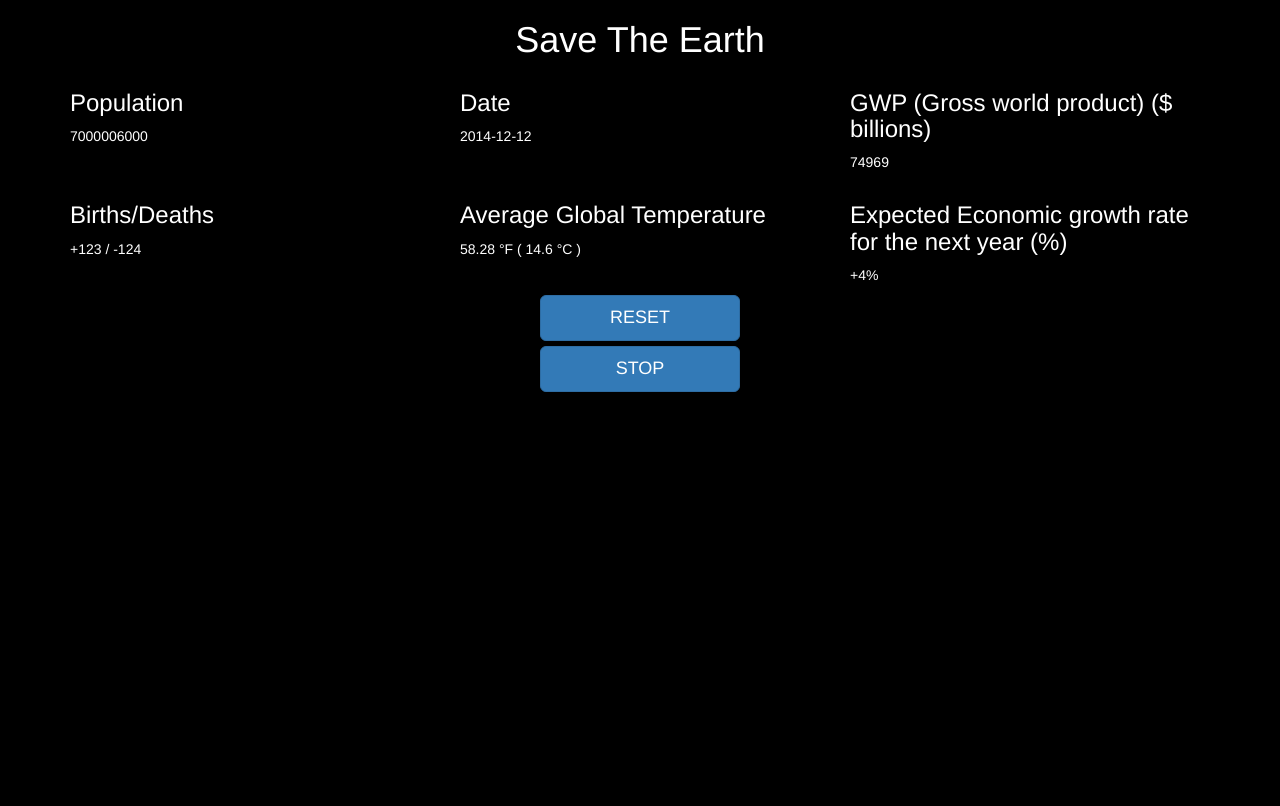
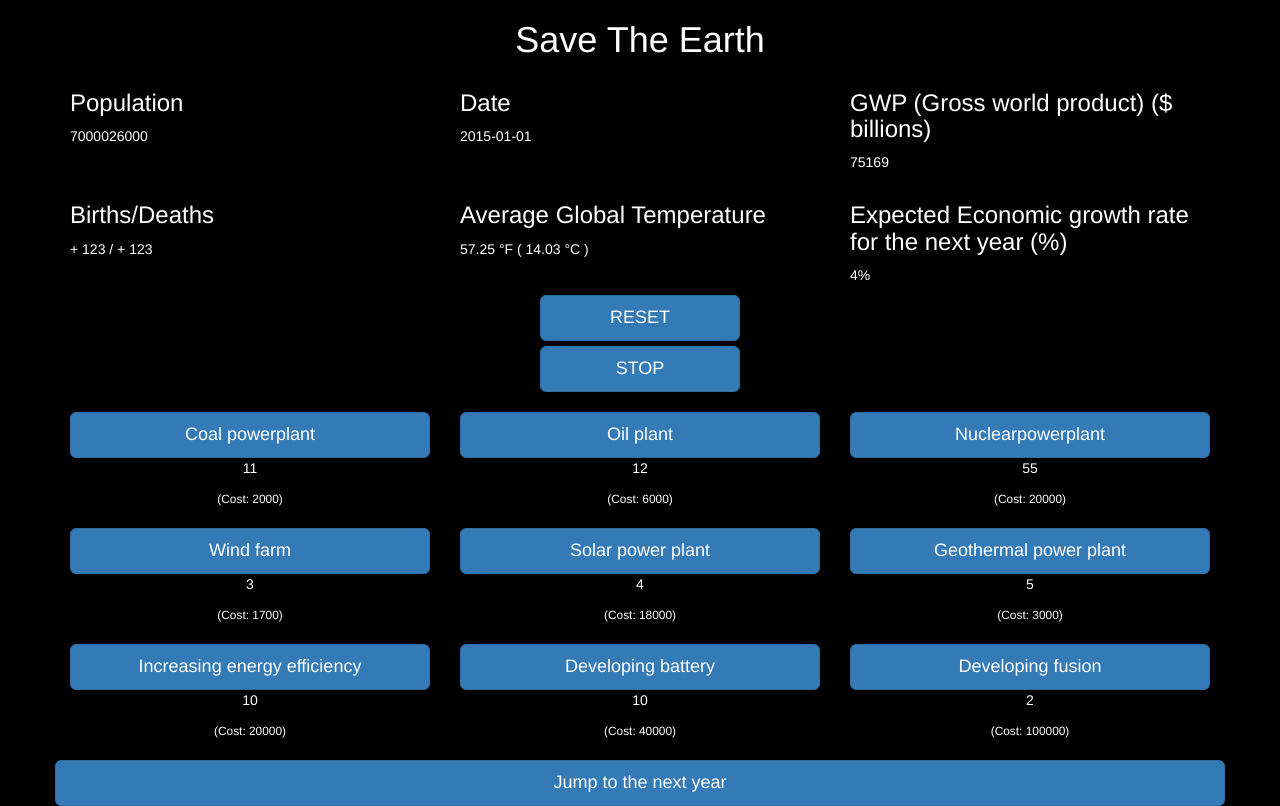
Before and after one commit to takacspal/HACKATHON_LIVE_REPO, a PHP site: page /indexevo.php in a window 1280 px wide. Before the commit the page ends 392 px from the top, so only its background shows below. Run offline with PHP 8.4, Linux system fonts and the light colour scheme.

Commit message:
Work in progress page

```diff
--- a/db/ajaxevo.php
+++ b/db/ajaxevo.php
@@ -1,101 +1,58 @@
 <?php
     session_start();
 
-        $onesec = 60*60*24;
+        require_once("earthmodel.class.php");
 
-        $population = 7000000000;
-        $populationchange = 1000;
+        $arr = array();
+        $arr["onesec"] = 60*60*24; //60*60*24
+        $arr["population"] = 7000000000;
+        $arr["populationchange"] = 1000;
+        $arr["gwp"] = 74909;
+        $arr["gwpchange"] = 10;
+        $arr["births"] = 123;
+        $arr["deaths"] = 123;
+        $arr["tempc"] = 14;
+        $arr["tempchange"] = 0.001;
 
-        $gwp = 74909;
-        $gwpchange = 10;
+        $input = array();
+        $input["coal"]    = 11;
+        $input["oil"]     = 12;
+        $input["nuclear"] = 55;
+        $input["wind"]    = 3;
+        $input["solar"]   = 4;
+        $input["geo"]     = 5;
+        $input["eff"]     = 10; //%
+        $input["battery"] = 10; //% //new generation battery
+        $input["fusion"]  = 2;  //%
 
-        $births = 123; //ebbe nincs minusz
-        $deaths = 123; //ebbe nincs minusz
-
-        $temp_c = 14; //
-        $temp_f = ($temp_c*1.8000)+32; //
-        $tempchange = 0.1;
-
+        $earth = new EarthModel($arr, $input);
 
     switch($_POST["task"]) {
 
         case "reset":
-            session_destroy();
+            $earth->reset();
 
-            $arr = array();
+        break;
 
-            $arr["population"]   = "";
-            $arr["gametime"]     = "";
-            $arr["gwp"]          = "";
-            $arr["birthsdeaths"] = "";
-            $arr["temp"]         = "";
-            $arr["growthrate"]   = "";
+        case "nextyear":
+            $earth->nextyear();
+        break;
 
-            echo json_encode($arr);
-
+        case "newinput":
+            $earth->newinput($_POST["newinput"]);
+            $earth->buffer();
+            echo "ok";
         break;
 
         case "game":
 
-            if( !array_key_exists("gametimestart", $_SESSION) ) {
-                $_SESSION["gametimestart"] = time();
-                $_SESSION["gametimecurr"]  = time();
-            } else {
-                $_SESSION["gametimecurr"] += $onesec;
-            }
+            $earth->getOutput();
 
-            if( !array_key_exists("population", $_SESSION) ) {
-                $_SESSION["population"] = $population;
-                $_SESSION["populationchange"] = $populationchange;
-            } else {
-                $_SESSION["population"] += $populationchange;
-            }
+            $earth->input();
 
-            if( !array_key_exists("tempc", $_SESSION) ) {
-                $_SESSION["tempc"] = $temp_c;
-                $_SESSION["tempf"] = ($_SESSION["tempc"]*1.8000)+32;
-                $_SESSION["tempchange"] = $tempchange;
-            } else {
-                $_SESSION["tempc"] += $_SESSION["tempchange"];
-                $_SESSION["tempf"] = ($_SESSION["tempc"]*1.8000)+32;
-            }
-
-
-            if( !array_key_exists("gwp", $_SESSION) ) {
-                $_SESSION["gwp"] = $gwp;
-                $_SESSION["gwpchange"] = $gwpchange;
-            } else {
-                $_SESSION["gwp"] += $_SESSION["gwpchange"];
-            }
-
-            /*
-            if( !array_key_exists("", $_SESSION) ) {
-                $_SESSION["tempc"] = ;
-            } else {
-                $_SESSION["tempc"] += $tempchange;
-                $_SESSION["tempf"] = ;
-            }
-            */
-
-                //$curry = date( "Y", $time );
-                //$currm = date( "m", $time );
-                //$currd = date( "d", $time );
-
-            $arr = array();
-
-            $arr["population"]   = $_SESSION["population"];
-            $arr["gametime"]     = date( "Y-m-d", $_SESSION["gametimecurr"] );
-            $arr["gwp"]          = $_SESSION["gwp"];
-            $arr["birthsdeaths"] = "+123 / -124";
-            $arr["temp"]         = $_SESSION["tempf"]." °F ( ".$_SESSION["tempc"]." °C )";
-            $arr["growthrate"]   = "+4%";
-
-            $json = json_encode($arr);
-
-            echo $json;
+            $earth->buffer();
 
         break;
-
     }
 
 ?>
--- /dev/null
+++ b/db/earthmodel.class.php
@@ -0,0 +1,205 @@
+<?php
+
+    class EarthModel {
+
+            public $onesec; //default one sec one day
+            public $population;
+            public $populationchange;
+
+            public $gwp;
+            public $gwpchange;
+
+            public $births;
+            public $deaths;
+
+            public $tempc;
+            public $tempf;
+            public $tempchange; //celsius
+
+            public $gametimestart;
+            public $gametimecurr;
+
+            /*energy*/
+            public $coal;
+            public $oil;
+            public $nuclear;
+            public $wind;
+            public $solar;
+            public $geo;
+            public $eff;
+            public $battery;
+            public $fusion; //%
+
+            public $input = array();
+
+        function __construct($arr, $input) {
+
+            /*world variables*/
+            $this->input = $input;
+            $this->checkSession($arr);
+
+
+        }
+
+        function newinput($kind) {
+            $this->$kind++;
+        }
+
+        function input() {
+            $this->gametimecurr += $this->onesec;
+            $this->population += $this->populationchange;
+            $this->tempc += $this->tempchange;
+            $this->gwp += $this->gwpchange;
+        }
+
+        function nextyear() {
+            $curryear = date("Y", $this->gametimecurr);
+            $nextyear = (int)($curryear)+1;
+            $nextts   = mktime(0, 0, 0, 1, 1, $nextyear); //timestamp
+            $diff = $nextts - $this->gametimecurr; //get days from this sec
+            $diffdays = round( ($diff / 3600) / 24 );
+
+                //change values by diffdays @todo
+
+            $this->gametimecurr = $nextts;
+        }
+
+        function buffer() {
+            $_SESSION["population"] = $this->population;
+            $_SESSION["populationchange"] = $this->populationchange;
+            $_SESSION["gwp"] = $this->gwp;
+            $_SESSION["gwpchange"] = $this->gwpchange;
+            $_SESSION["births"] = $this->births;
+            $_SESSION["deaths"] = $this->deaths;
+            $_SESSION["tempc"] = $this->tempc;
+            $_SESSION["tempf"] = $this->tempf;
+            $_SESSION["tempchange"] = $this->tempchange;
+            $_SESSION["gametimestart"] = $this->gametimestart;
+            $_SESSION["gametimecurr"] = $this->gametimecurr;
+
+            //inputs
+            $_SESSION["coal"]    = $this->coal;
+            $_SESSION["oil"]     = $this->oil;
+            $_SESSION["nuclear"] = $this->nuclear;
+            $_SESSION["wind"]    = $this->wind;
+            $_SESSION["solar"]   = $this->solar;
+            $_SESSION["geo"]     = $this->geo;
+            $_SESSION["eff"]     = $this->eff;
+            $_SESSION["battery"] = $this->battery;
+            $_SESSION["fusion"]  = $this->fusion;
+        }
+
+        function reset() {
+            session_destroy();
+        }
+
+
+        function getOutput() {
+            $arr = array();
+            $arr["population"]   = $this->population;
+            $arr["gametime"]     = date( "Y-m-d", $this->gametimecurr );
+            $arr["gwp"]          = $this->gwp;
+            $arr["birthsdeaths"] = "+ ".$this->births." / + ".$this->deaths;
+            $arr["temp"]         = round($this->tempf, 2)." °F ( ".round($this->tempc, 2)." °C )";
+            $arr["growthrate"]   = "4%";
+
+            $arr["coal"]    = $this->coal;
+            $arr["oil"]     = $this->oil;
+            $arr["nuclear"] = $this->nuclear;
+            $arr["wind"]    = $this->wind;
+            $arr["solar"]   = $this->solar;
+            $arr["geo"]     = $this->geo;
+            $arr["eff"]     = $this->eff;
+            $arr["battery"] = $this->battery;
+            $arr["fusion"]  = $this->fusion;
+
+            echo json_encode($arr);
+        }
+
+
+        function checkSession($arr) {
+
+            if(array_key_exists("onesec", $_SESSION)) {
+                $this->onesec = $_SESSION["onesec"];
+            } else {
+                $this->onesec = $arr["onesec"];
+            }
+
+            if(array_key_exists("population", $_SESSION)) {
+                $this->population = $_SESSION["population"];
+            } else {
+                $this->population = $arr["population"];
+            }
+
+            if(array_key_exists("populationchange", $_SESSION)) {
+                $this->populationchange = $_SESSION["populationchange"];
+            } else {
+                $this->populationchange = $arr["populationchange"];
+            }
+
+            if(array_key_exists("gwp", $_SESSION)) {
+                $this->gwp = $_SESSION["gwp"];
+            } else {
+                $this->gwp = $arr["gwp"];
+            }
+
+            if(array_key_exists("gwpchange", $_SESSION)) {
+                $this->gwpchange = $_SESSION["gwpchange"];
+            } else {
+                $this->gwpchange = $arr["gwpchange"];
+            }
+
+            if(array_key_exists("births", $_SESSION)) {
+                $this->births = $_SESSION["births"];
+            } else {
+                $this->births = $arr["births"];
+            }
+
+            if(array_key_exists("deaths", $_SESSION)) {
+                $this->deaths = $_SESSION["deaths"];
+            } else {
+                $this->deaths = $arr["deaths"];
+            }
+
+            if(array_key_exists("tempc", $_SESSION)) {
+                $this->tempc = $_SESSION["tempc"];
+            } else {
+                $this->tempc = $arr["tempc"];
+            }
+
+            if(array_key_exists("tempc", $_SESSION)) {
+                $this->tempf = ($_SESSION["tempc"]*1.8000)+32;
+            } else {
+                $this->tempf = ($arr["tempc"]*1.8000)+32;
+            }
+
+            if(array_key_exists("tempchange", $_SESSION)) {
+                $this->tempchange = $_SESSION["tempchange"];
+            } else {
+                $this->tempchange = $arr["tempchange"];
+            }
+
+            if( array_key_exists("gametimestart", $_SESSION) && array_key_exists("gametimecurr", $_SESSION) ) {
+                $this->gametimestart = $_SESSION["gametimestart"];
+                $this->gametimecurr  = $_SESSION["gametimecurr"];
+            } else {
+
+                $this->gametimestart = time();
+                $this->gametimecurr  = time();
+            }
+
+            //inputs
+
+            $inputkey = array("coal", "oil", "nuclear", "wind", "solar", "geo", "eff", "battery", "fusion");
+
+            foreach($inputkey as $in) {
+                if(array_key_exists($in, $_SESSION)) {
+                    $this->$in = $_SESSION[$in];
+                } else {
+                    $this->$in = $this->input[$in];
+                }
+            }
+        }
+    }
+
+?>
--- a/indexevo.php
+++ b/indexevo.php
@@ -58,7 +58,78 @@
         <button id="resetgame" class="btn btn-lg btn-primary btn-block" type="submit">RESET</button>
 
         <button id="startstopgame" class="btn btn-lg btn-primary btn-block" type="submit">STOP</button>
+
+            <br />
+
+            <div class="row">
+
+                <div class="col-md-4 text-center">
+                    <button id="coalpowerplant" class="btn btn-lg btn-primary btn-block addinput" type="submit">Coal powerplant</button>
+                    <p id="coal" >1</p> <small>(Cost: 2000)</small>
+                </div>
+
+                <div class="col-md-4 text-center">
+                    <button id="oilplant" class="btn btn-lg btn-primary btn-block addinput" type="submit">Oil plant</button>
+                    <p id="oil">1</p> <small>(Cost: 6000)</small>
+                </div>
+
+                <div class="col-md-4 text-center">
+                    <button id="nuclearpowerplant" class="btn btn-lg btn-primary btn-block addinput" type="submit">Nuclearpowerplant</button>
+                    <p id="nuclear">1</p> <small>(Cost: 20000)</small>
+                </div>
+
+            </div>
+
+            <br />
+
+            <div class="row">
+
+                <div class="col-md-4 text-center">
+                    <button id="windfarm" class="btn btn-lg btn-primary btn-block addinput" type="submit">Wind farm</button>
+                    <p id="wind">1</p> <small>(Cost: 1700)</small>
+                </div>
+
+                <div class="col-md-4 text-center">
+                    <button id="solarpowerplant" class="btn btn-lg btn-primary btn-block addinput" type="submit">Solar power plant</button>
+                    <p id="solar">1</p> <small>(Cost: 18000)</small>
+                </div>
+
+                <div class="col-md-4 text-center">
+                    <button id="geothermalpowerplant" class="btn btn-lg btn-primary btn-block addinput" type="submit">Geothermal power plant</button>
+                    <p id="geo">1</p> <small>(Cost: 3000)</small>
+                </div>
+                <!-- Egész világon arány: 78% fossils, nuclear 5%, renewables 17% - Global Energy Assesment REport 2012 -->
+            </div>
+
+            <br />
+
+            <div class="row">
+
+                <div class="col-md-4 text-center">
+                    <button id="devefficiency" class="btn btn-lg btn-primary btn-block addinput" type="submit">Increasing energy efficiency</button>
+                    <p id="eff">1</p> <small>(Cost: 20000)</small>
+                </div>
+
+                <div class="col-md-4 text-center">
+                    <button id="devbattery" class="btn btn-lg btn-primary btn-block addinput" type="submit">Developing battery</button>
+                    <p id="battery">1</p> <small>(Cost: 40000)</small>
+                </div>
+
+                <div class="col-md-4 text-center">
+                    <button id="devfusion" class="btn btn-lg btn-primary btn-block addinput" type="submit">Developing fusion</button>
+                    <p id="fusion">1</p> <small>(Cost: 100000)</small>
+                </div>
+
+            </div>
+
+            <br />
+
+            <div class="row">
+                <button id="nextyear" class="btn btn-lg btn-primary btn-block" type="submit">Jump to the next year</button>
+            </div>
+
     </div>
+
 
     <script src="jquery/jquery.min.js"></script>
     <script src="jquery/jquery-ui.min.js"></script>
```
Also changed, not shown: js/evo.js (+34 -1 lines).
